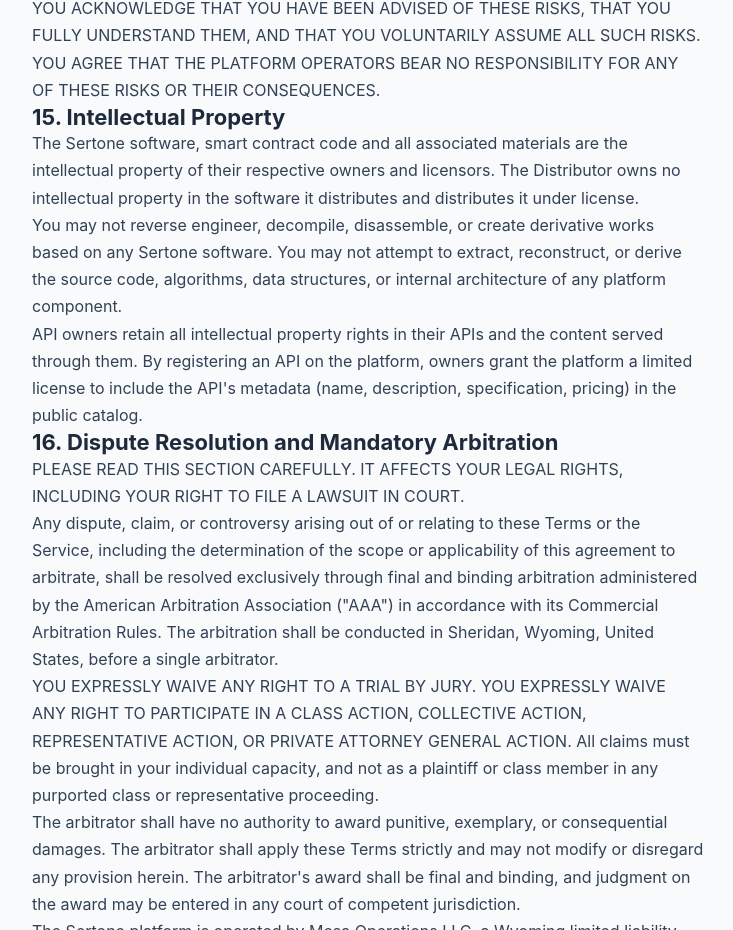
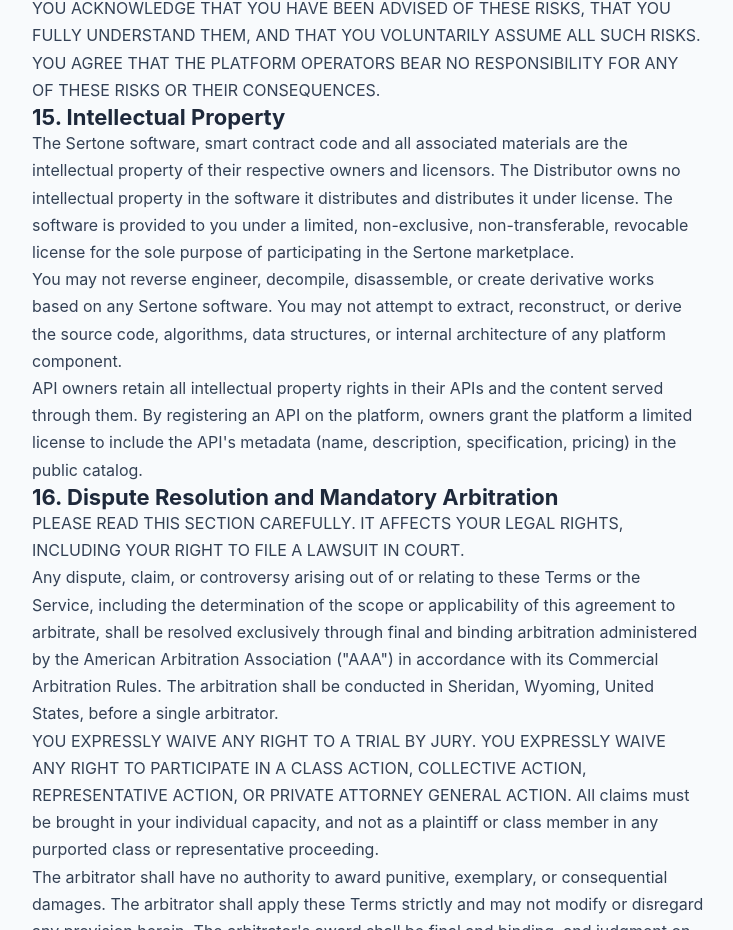
Before and after one commit to opsalis/sertone-website, a website: page terms.html in a window 1280 px wide. Shown: the part 8258-9188 px from the top of the page, without its empty margins (228-961 px from the left). Drawn offline with Linux system fonts and the light colour scheme.

Commit message:
PREVIEW: Terms §15 — keep the user licence grant

```diff
--- a/terms.html
+++ b/terms.html
@@ -211,7 +211,7 @@
       <p>YOU ACKNOWLEDGE THAT YOU HAVE BEEN ADVISED OF THESE RISKS, THAT YOU FULLY UNDERSTAND THEM, AND THAT YOU VOLUNTARILY ASSUME ALL SUCH RISKS. YOU AGREE THAT THE PLATFORM OPERATORS BEAR NO RESPONSIBILITY FOR ANY OF THESE RISKS OR THEIR CONSEQUENCES.</p>
 
       <h3>15. Intellectual Property</h3>
-      <p>The Sertone software, smart contract code and all associated materials are the intellectual property of their respective owners and licensors. The Distributor owns no intellectual property in the software it distributes and distributes it under license.</p>
+      <p>The Sertone software, smart contract code and all associated materials are the intellectual property of their respective owners and licensors. The Distributor owns no intellectual property in the software it distributes and distributes it under license. The software is provided to you under a limited, non-exclusive, non-transferable, revocable license for the sole purpose of participating in the Sertone marketplace.</p>
       <p>You may not reverse engineer, decompile, disassemble, or create derivative works based on any Sertone software. You may not attempt to extract, reconstruct, or derive the source code, algorithms, data structures, or internal architecture of any platform component.</p>
       <p>API owners retain all intellectual property rights in their APIs and the content served through them. By registering an API on the platform, owners grant the platform a limited license to include the API's metadata (name, description, specification, pricing) in the public catalog.</p>
 
```
